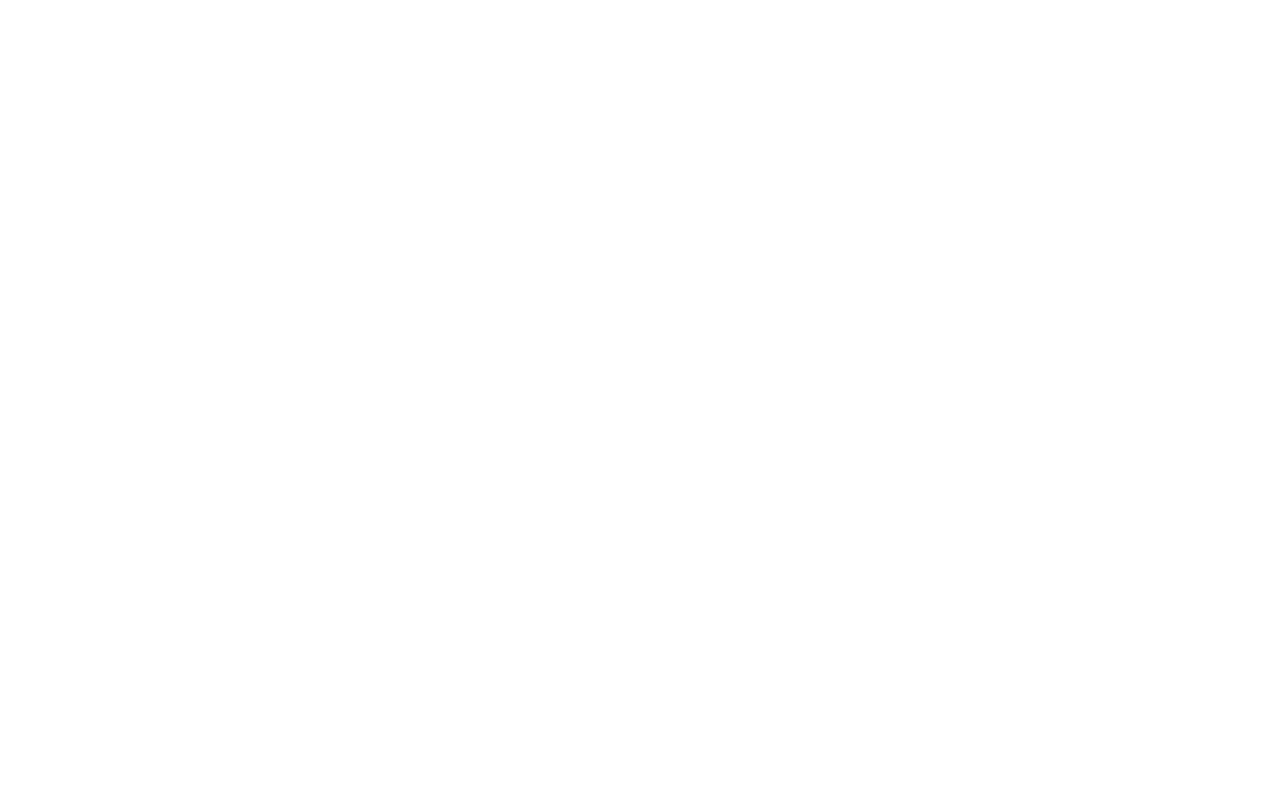
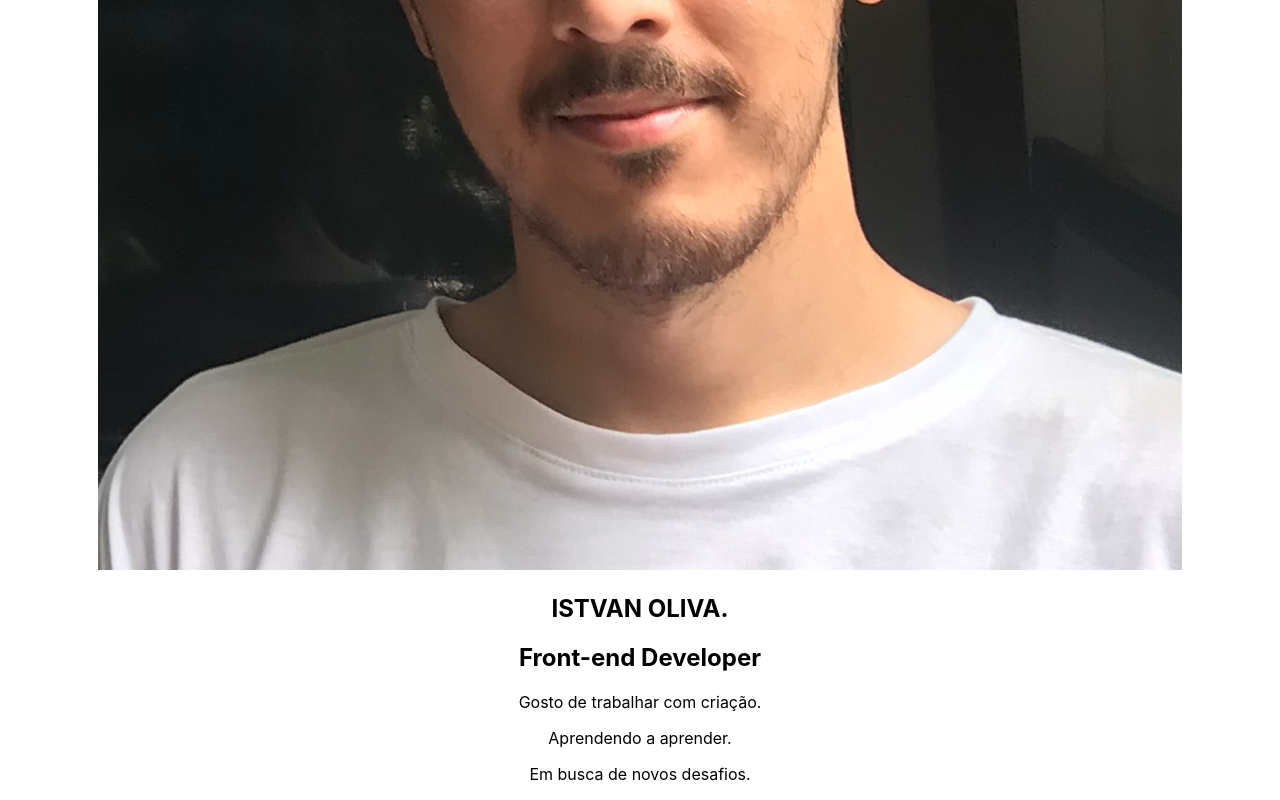
Before and after one commit to Istvanoliva/portfolio, a React (Create React App) app in the folder portfolio/: page / in a window 1280 px wide. Shown: the part 623-1423 px from the top of the page. Before the commit the page ends 800 px from the top, so only its background shows below. Built offline with nearby package versions, Linux system fonts and the light colour scheme.

Commit message:
feat: (Inicio) Implements new section

```diff
--- a/portfolio/src/Pages/Inicio/Inicio.js
+++ b/portfolio/src/Pages/Inicio/Inicio.js
@@ -1,12 +1,26 @@
 import React from 'react';
 
 import Header from '../../Components/Header/Header';
+import img from '../../images/Perfil-2023.jpg';
 
 function Inicio() {
     return (
         <div>
             <Header />
-            <h1>Início !</h1>
+            <section>
+                <img src={ img } />
+                <div>
+                    <h1>ISTVAN OLIVA<span>.</span></h1>
+                </div>
+                <div>
+                    <h2>Front-end Developer</h2>
+                </div>
+                <div>
+                    <p>Gosto de trabalhar com criação.</p>
+                    <p>Aprendendo a aprender.</p>
+                    <p>Em busca de novos desafios.</p>
+                </div>
+            </section>
         </div>
     );
 }
```
